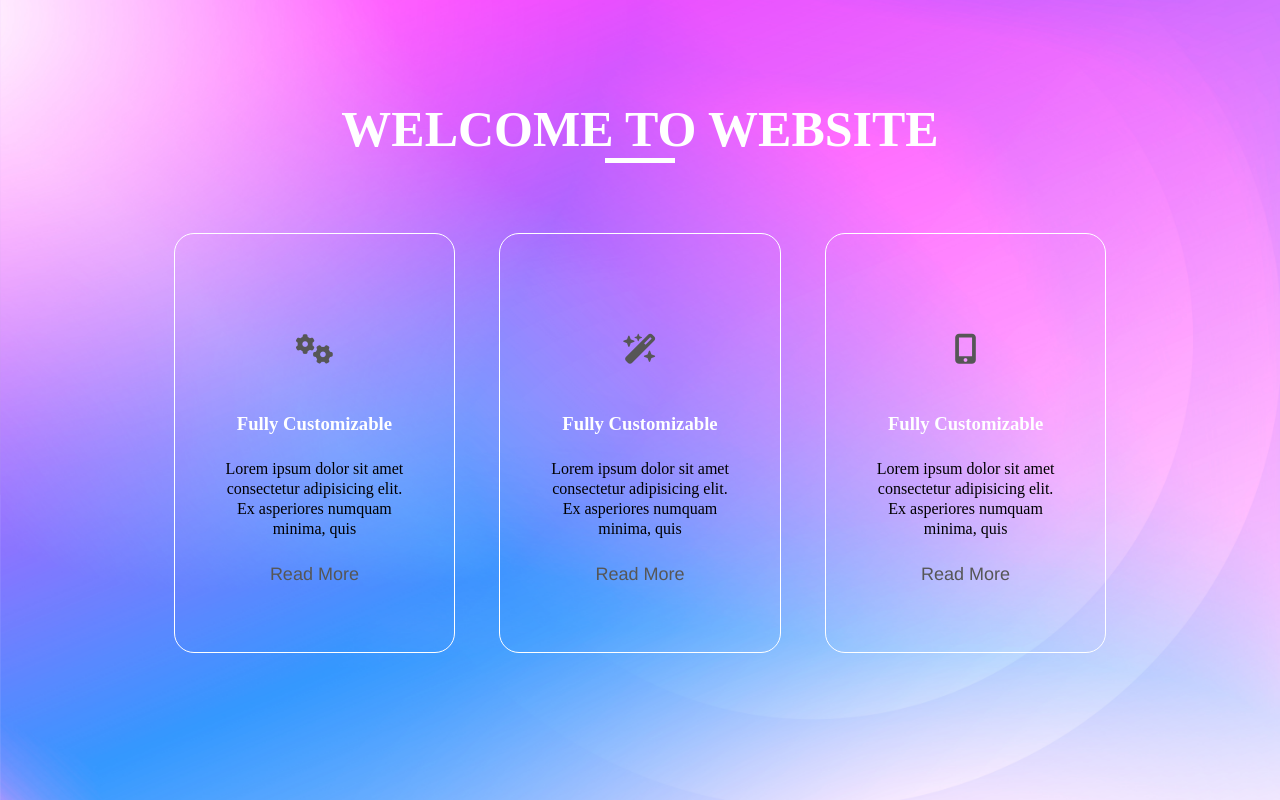
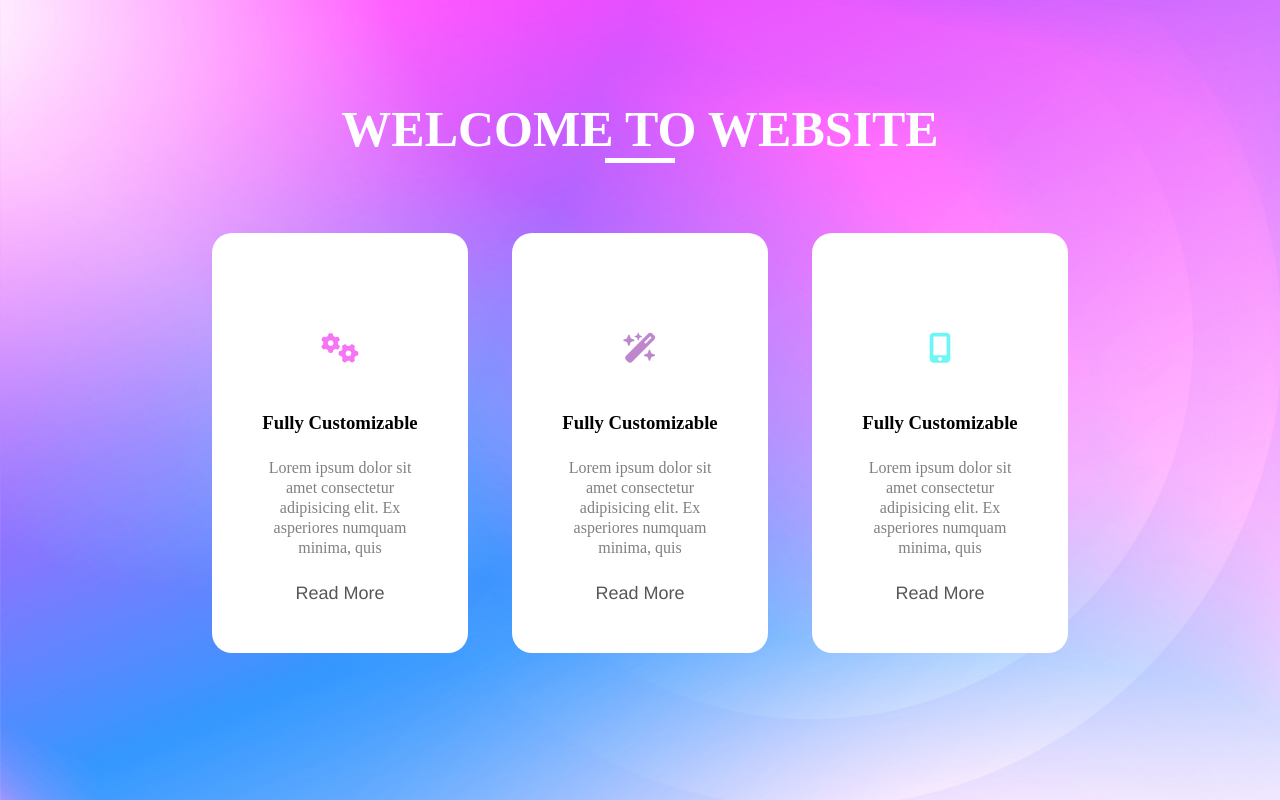
Before and after one commit to butterfly-sarah/section, a plain HTML site: page index.html in a window 1280 px wide. Shown: the part 800-1600 px from the top of the page. Drawn offline with Linux system fonts and the light colour scheme.

Commit message:
secondd commit

```diff
--- a/index.html
+++ b/index.html
@@ -40,19 +40,19 @@
         <div class="rectangle">
             <i class="fa-solid fa-gears"></i>
             <h3>fully customizable</h3>
-            <p>Lorem ipsum dolor sit amet consectetur adipisicing elit. Ex asperiores numquam minima, quis</p>
+            <p class="p">Lorem ipsum dolor sit amet consectetur adipisicing elit. Ex asperiores numquam minima, quis</p>
             <a href="">read more</a>
         </div>
         <div class="rectangle">
             <i class="fa-solid fa-wand-magic-sparkles"></i>
             <h3>fully customizable</h3>
-            <p>Lorem ipsum dolor sit amet consectetur adipisicing elit. Ex asperiores numquam minima, quis</p>
+            <p class="p">Lorem ipsum dolor sit amet consectetur adipisicing elit. Ex asperiores numquam minima, quis</p>
             <a href="">read more</a>
         </div>
         <div class="rectangle">
             <i class="fa-solid fa-mobile-screen-button"></i>
             <h3>fully customizable</h3>
-            <p>Lorem ipsum dolor sit amet consectetur adipisicing elit. Ex asperiores numquam minima, quis</p>
+            <p class="p">Lorem ipsum dolor sit amet consectetur adipisicing elit. Ex asperiores numquam minima, quis</p>
             <a href="">read more</a>
         </div>
     </div>
--- a/style.css
+++ b/style.css
@@ -107,10 +107,10 @@ span{
 .rectangle{
     padding: 50px;
     display: inline-block;
-    width: 22%;
+    width: 20%;
     height: 60%;
     border-radius: 20px;
-    border: 1px solid white;
+    background-color: white;
     text-align: center;
     margin: 70px 20px;
     line-height: 20px;
@@ -119,13 +119,22 @@ p{
     margin: 25px 0px;
 }
 h3{
-    color: white;
+    color: rgb(0, 0, 0);
     text-transform: capitalize;
 }
 i{
     margin: 50px 0px;
     font-size: 30px;
-    color: rgb(86, 86, 86);
+    color: rgb(189, 134, 205);
+}
+.fa-gears{
+    color: rgb(247, 117, 245);
+}
+.fa-mobile-screen-button{
+    color: rgb(112, 245, 245);
+}
+.p{
+    color: gray;
 }
 a{
     display: block;
```
